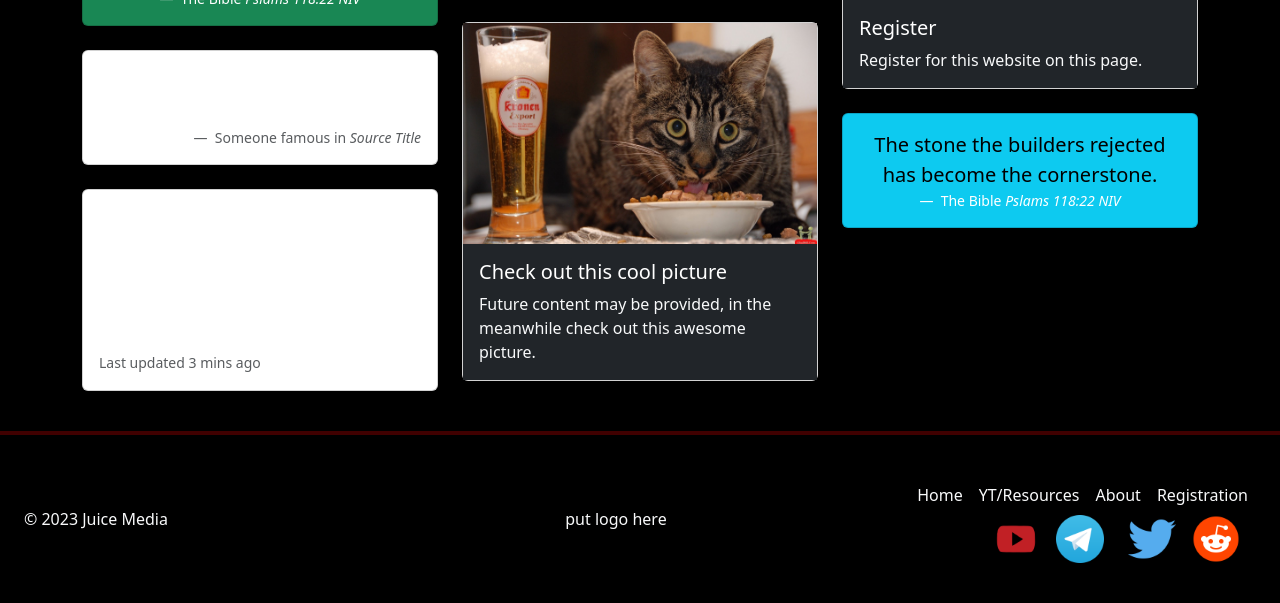
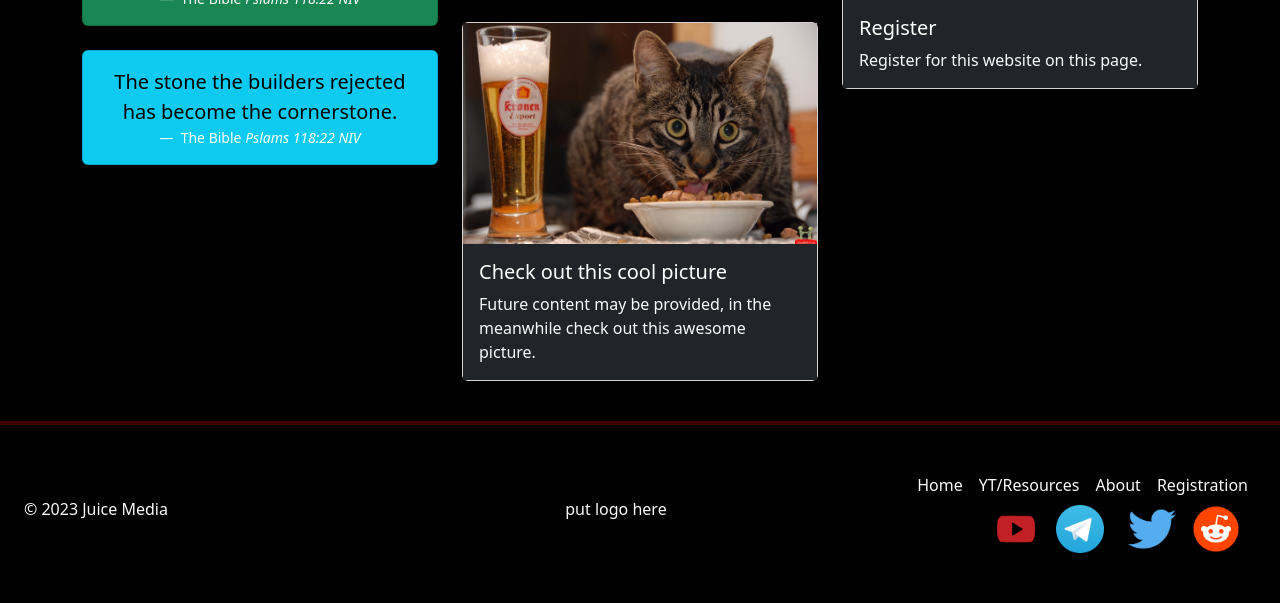
Before and after one commit to JeffreyDinackus/Javascript-1, a Flask app: page / in a window 1280 px wide. Shown: the part 606-1209 px from the top of the page. After the commit the page ends 1159 px from the top, so only its background shows below. Run offline with Flask 2, Linux system fonts and the light colour scheme; some libraries are stand-ins or nearby versions.

Commit message:
homepage is done

```diff
--- a/midterm-website/templates/index.html
+++ b/midterm-website/templates/index.html
@@ -127,18 +127,6 @@
       </div>
     </div>
     <div class="col-sm-6 col-lg-4 mb-4">
-      <div class="card p-3 text-end">
-        <figure class="mb-0">
-          <blockquote class="blockquote">
-            <p>A well-known quote, contained in a blockquote element.</p>
-          </blockquote>
-          <figcaption class="blockquote-footer mb-0 text-muted">
-            Someone famous in <cite title="Source Title">Source Title</cite>
-          </figcaption>
-        </figure>
-      </div>
-    </div>
-    <div class="col-sm-6 col-lg-4 mb-4">
       <div class="card text-bg-info text-center p-3">
         <figure class="mb-0">
           <blockquote class="blockquote">
@@ -150,20 +138,6 @@
         </figure>
       </div>
     </div>
-    <div class="col-sm-6 col-lg-4 mb-4">
-      <div class="card">
-        <div class="card-body">
-          <h5 class="card-title">Card title</h5>
-          <p class="card-text">
-            This is another card with title and supporting text below. This card
-            has some additional content to make it slightly taller overall.
-          </p>
-          <p class="card-text">
-            <small class="text-muted">Last updated 3 mins ago</small>
-          </p>
-        </div>
-      </div>
-    </div>
   </div>
 </div>
 {% endblock %} {% block scripts %}
```
